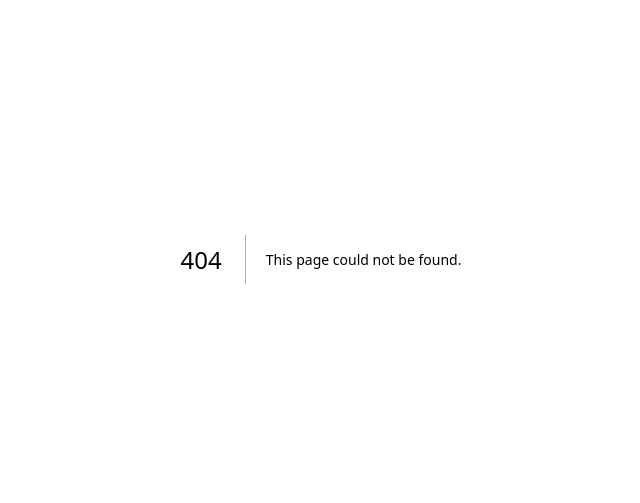
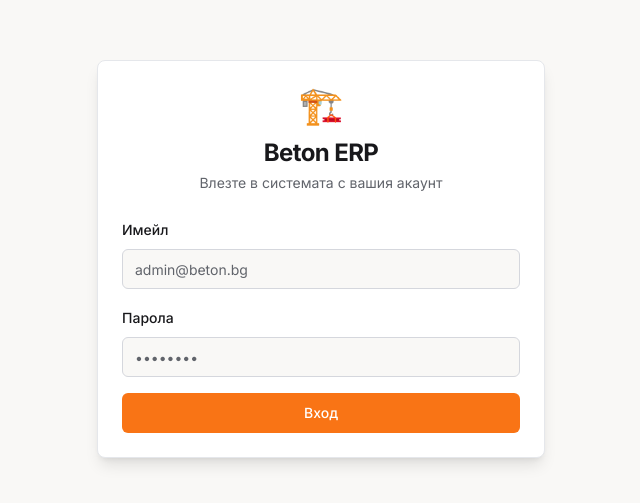
Before and after one commit to soulkeeper131/beton-erp, a Next.js app: page /login in a window 1280 px wide. Before the commit this address had no page. Shown: the part 141-644 px from the top of the page, without its empty margins (319-959 px from the left). Built offline with nearby package versions, Linux system fonts and the light colour scheme.

Commit message:
feat: create login page with shadcn/ui components, Bulgarian UI

```diff
--- /dev/null
+++ b/src/app/login/page.tsx
@@ -0,0 +1,94 @@
+"use client";
+
+import { useState } from "react";
+import { signIn } from "next-auth/react";
+import { useRouter } from "next/navigation";
+import { Button } from "@/components/ui/button";
+import { Card, CardContent, CardDescription, CardHeader, CardTitle } from "@/components/ui/card";
+import { Input } from "@/components/ui/input";
+import { Label } from "@/components/ui/label";
+
+export default function LoginPage() {
+  const router = useRouter();
+  const [email, setEmail] = useState("");
+  const [password, setPassword] = useState("");
+  const [error, setError] = useState("");
+  const [loading, setLoading] = useState(false);
+
+  async function handleSubmit(e: React.FormEvent) {
+    e.preventDefault();
+    setError("");
+    setLoading(true);
+
+    try {
+      const result = await signIn("credentials", {
+        email,
+        password,
+        redirect: false,
+      });
+
+      if (result?.error) {
+        setError("Грешен имейл или парола");
+      } else if (result?.ok) {
+        router.push("/");
+        router.refresh();
+      }
+    } catch {
+      setError("Възникна грешка. Опитайте отново.");
+    } finally {
+      setLoading(false);
+    }
+  }
+
+  return (
+    <div className="min-h-screen flex items-center justify-center bg-background p-4">
+      <Card className="w-full max-w-md shadow-lg">
+        <CardHeader className="text-center space-y-1">
+          <div className="text-4xl mb-2">🏗️</div>
+          <CardTitle className="text-2xl font-bold">Beton ERP</CardTitle>
+          <CardDescription className="text-muted-foreground">
+            Влезте в системата с вашия акаунт
+          </CardDescription>
+        </CardHeader>
+        <CardContent>
+          <form onSubmit={handleSubmit} className="space-y-4">
+            <div className="space-y-2">
+              <Label htmlFor="email">Имейл</Label>
+              <Input
+                id="email"
+                type="email"
+                placeholder="admin@beton.bg"
+                value={email}
+                onChange={(e) => setEmail(e.target.value)}
+                required
+                autoComplete="email"
+              />
+            </div>
+            <div className="space-y-2">
+              <Label htmlFor="password">Парола</Label>
+              <Input
+                id="password"
+                type="password"
+                placeholder="••••••••"
+                value={password}
+                onChange={(e) => setPassword(e.target.value)}
+                required
+                autoComplete="current-password"
+              />
+            </div>
+
+            {error && (
+              <div className="text-sm text-destructive bg-destructive/10 rounded-md px-3 py-2">
+                {error}
+              </div>
+            )}
+
+            <Button type="submit" className="w-full" disabled={loading}>
+              {loading ? "Вход..." : "Вход"}
+            </Button>
+          </form>
+        </CardContent>
+      </Card>
+    </div>
+  );
+}
```
